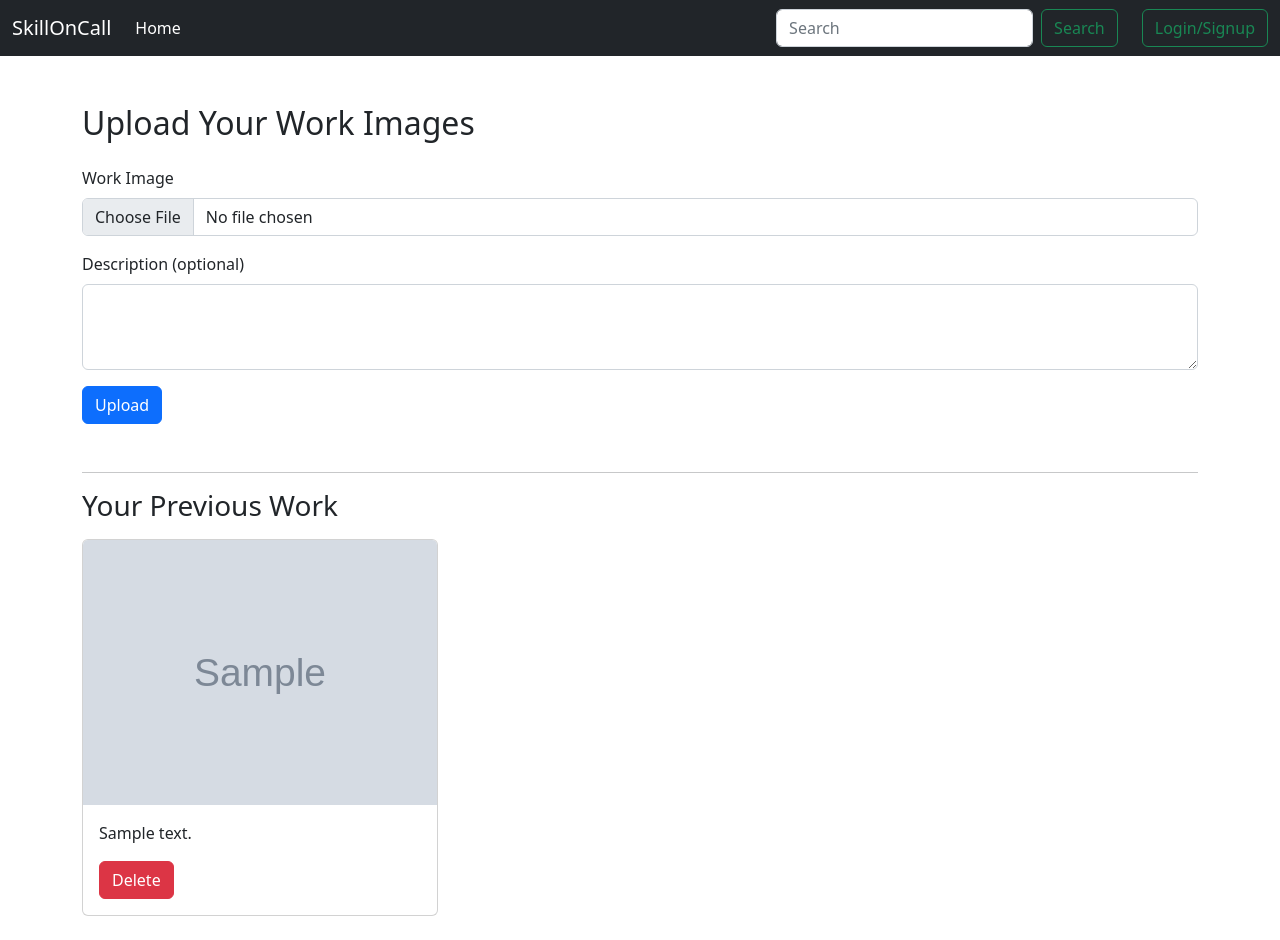
After one commit to GuruBuilds/SkillOnCall, a Django app: template SkillOnCall/templates/accounts/upload_work_image.html in a window 1280 px wide. The commit adds this page. Run offline with Django 3.2, Linux system fonts and the light colour scheme; the template is opened without the code that fills it: most values are stand-ins (such as "Sample title", 1, 10 or a date in 2020); grey boxes marked "Sample" are stand-in pictures.

Commit message:
Add work image upload option and minor ui improvemtn

```diff
--- a/SkillOnCall/SkillOnCall/settings.py
+++ b/SkillOnCall/SkillOnCall/settings.py
@@ -133,6 +133,9 @@ STATIC_URL = '/static/'
 # Default primary key field type
 # https://docs.djangoproject.com/en/3.2/ref/settings/#default-auto-field
 
+MEDIA_URL = '/media/'
+MEDIA_ROOT = BASE_DIR / 'media'
+
 DEFAULT_AUTO_FIELD = 'django.db.models.BigAutoField'
 
 # Login settings
--- a/SkillOnCall/SkillOnCall/urls.py
+++ b/SkillOnCall/SkillOnCall/urls.py
@@ -15,6 +15,8 @@ Including another URLconf
 """
 from django.contrib import admin
 from django.urls import path, include
+from django.conf import settings
+from django.conf.urls.static import static
 
 
 urlpatterns = [
@@ -22,4 +24,4 @@ urlpatterns = [
     path('', include('home.urls')),
     path('accounts/', include('accounts.urls')),
     path('booking/', include('booking.urls')),
-]
+] + static(settings.MEDIA_URL, document_root=settings.MEDIA_ROOT)
--- a/SkillOnCall/accounts/urls.py
+++ b/SkillOnCall/accounts/urls.py
@@ -1,9 +1,11 @@
 from django.urls import path
-from .views import signup_view, sign_in, sign_out
+from .views import signup_view, sign_in, sign_out, upload_work_image, delete_work_image
 
 urlpatterns = [
     path('signup/', signup_view, name='signup_view'),
     path('login/', sign_in, name='sign_in'),
     path('logout/', sign_out, name='sign_out'),
     path('edit-profile/', signup_view, name='edit_profile'),
+    path('upload-work-image/', upload_work_image, name='upload_work_image'),
+    path('delete-work-image/<int:image_id>/', delete_work_image, name='delete_work_image'),
 ]
--- /dev/null
+++ b/SkillOnCall/templates/accounts/upload_work_image.html
@@ -0,0 +1,45 @@
+{% extends "base.html" %}
+{% load static %}
+
+{% block title %}Upload Work Image{% endblock %}
+
+{% block content %}
+<div class="container mt-5">
+    <h2>Upload Your Work Images</h2>
+
+    <form method="post" enctype="multipart/form-data" class="mt-4">
+        {% csrf_token %}
+
+        <div class="mb-3">
+            <label class="form-label">Work Image</label>
+            <input type="file" name="image" class="form-control" required>
+        </div>
+
+        <div class="mb-3">
+            <label class="form-label">Description (optional)</label>
+            <textarea name="description" class="form-control" rows="3"></textarea>
+        </div>
+
+        <button type="submit" class="btn btn-primary">Upload</button>
+    </form>
+
+    <hr class="mt-5">
+    <h3>Your Previous Work</h3>
+    <div class="row mt-3">
+        {% for work in work_images %}
+            <div class="col-md-4 mb-4">
+                <div class="card">
+                    <img src="{{ work.image.url }}" class="card-img-top" alt="Work Image">
+                    <div class="card-body">
+                        <p class="card-text">{{ work.description }}</p>
+                        <a href="{% url 'delete_work_image' work.id %}" class="btn btn-danger">Delete</a>
+                    </div>
+                </div>
+            </div>
+        {% empty %}
+            <p>No work uploaded yet.</p>
+        {% endfor %}
+    </div>
+
+</div>
+{% endblock %}
--- a/SkillOnCall/templates/base.html
+++ b/SkillOnCall/templates/base.html
@@ -33,37 +33,39 @@
             <a class="nav-link" href="{% url 'my_allocation' %}">My Allocation</a>
           </li>
         {% endif %}
-          {% comment %} <li class="nav-item dropdown">
-            <a class="nav-link dropdown-toggle" href="#" role="button" data-bs-toggle="dropdown" aria-expanded="false">
-              Dropdown
-            </a>
-            <ul class="dropdown-menu">
-              <li><a class="dropdown-item" href="#">Action</a></li>
-              <li><a class="dropdown-item" href="#">Another action</a></li>
-              <li>
-                <hr class="dropdown-divider">
-              </li>
-              <li><a class="dropdown-item" href="#">Something else here</a></li>
       </ul>
-          </li>
-          <li class="nav-item">
-            <a class="nav-link disabled">Disabled</a>
-          </li> {% endcomment %}
-        </ul>
-        <form class="d-flex" role="search">
+
+      <!-- Search -->
+      <form class="d-flex me-3" role="search">
         <input class="form-control me-2" type="search" placeholder="Search" aria-label="Search">
         <button class="btn btn-outline-success" type="submit">Search</button>
       </form>
+
       {% if user.is_authenticated %}
-          <a class="btn btn-outline-primary ms-2" href="{% url 'edit_profile' %}" role="button">Edit Profile</a>
-          <a class="btn btn-outline-danger ms-2" href="{% url 'sign_out' %}" role="button">Logout</a>
+        <!-- Profile Dropdown -->
+        <div class="dropdown">
+          <a class="d-flex align-items-center text-white text-decoration-none dropdown-toggle" href="#" role="button" id="userDropdown" data-bs-toggle="dropdown" aria-expanded="false">
+            <img src="https://cdn-icons-png.flaticon.com/512/3135/3135715.png" alt="Profile" width="32" height="32" class="rounded-circle me-2">
+            <strong>{{ user.username }}</strong>
+          </a>
+          <ul class="dropdown-menu dropdown-menu-end dropdown-menu-dark" aria-labelledby="userDropdown">
+            <li><a class="dropdown-item" href="{% url 'edit_profile' %}">Edit Profile</a></li>
+            {% if service_provider %}
+              <li><a class="dropdown-item" href="{% url 'upload_work_image' %}">Upload Work Images</a></li>
+            {% endif %}
+            <li><hr class="dropdown-divider"></li>
+            <li><a class="dropdown-item text-danger" href="{% url 'sign_out' %}">Logout</a></li>
+          </ul>
+        </div>
       {% else %}
+        <!-- Login Button -->
         <a class="btn btn-outline-success ms-2" href="{% url 'sign_in' %}" role="button">Login/Signup</a>
       {% endif %}
     </div>
   </div>
 </nav>
 {% endblock %}
+
   <div class="container mt-5">
     {% if messages %}
       {% for message in messages %}
```
Also changed, not shown: SkillOnCall/accounts/admin.py (+7 -1 lines), SkillOnCall/accounts/models.py (+8 -0 lines), SkillOnCall/accounts/views.py (+45 -1 lines), SkillOnCall/templates/provider_detail.html (+86 -12 lines), SkillOnCall/accounts/migrations/0004_serviceproviderimage.py (added), SkillOnCall/media/service_provider_images/Screenshot_1.png (added), SkillOnCall/media/service_provider_images/Screenshot_10.png (added), SkillOnCall/media/service_provider_images/Screenshot_2.png (added), SkillOnCall/media/service_provider_images/Screenshot_6.png (added), SkillOnCall/media/service_provider_images/Screenshot_9.png (added). Lines whose indentation alone changed are shown as unchanged.
